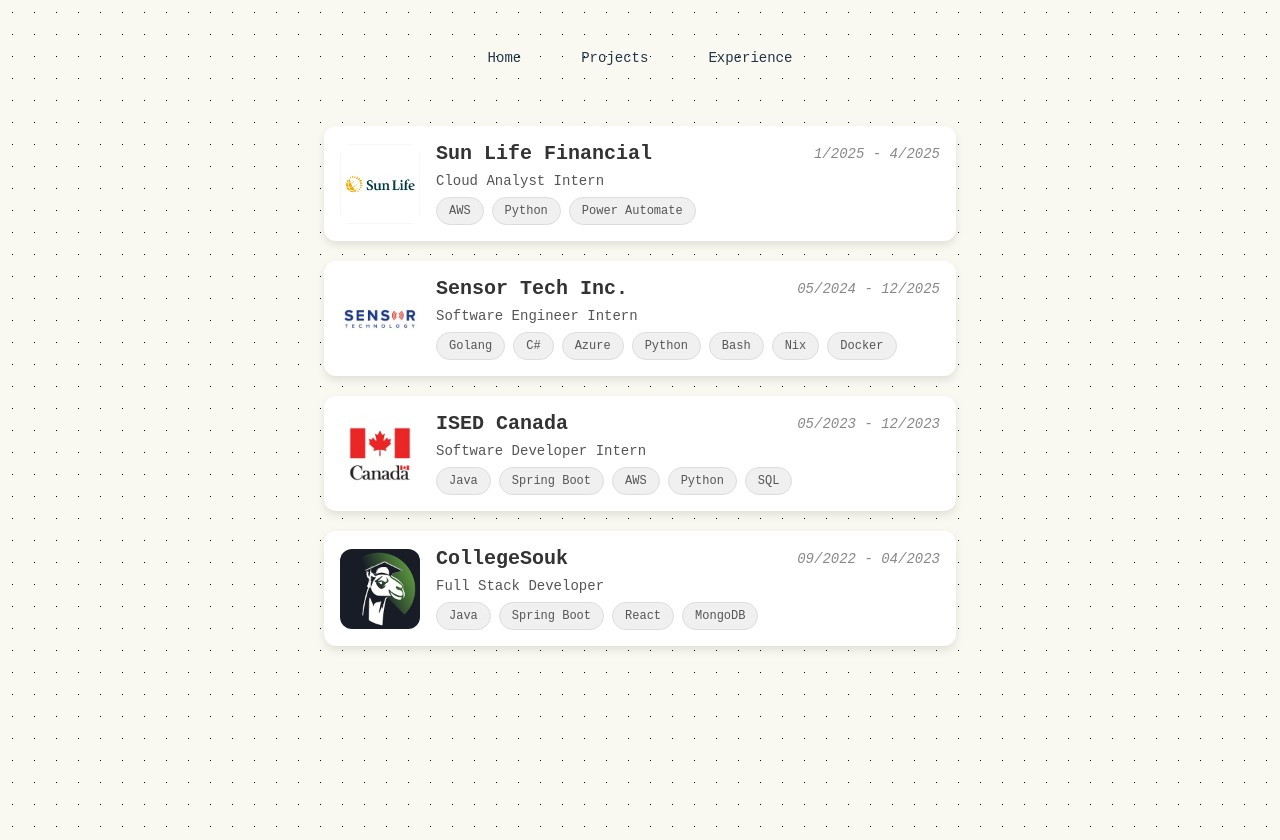
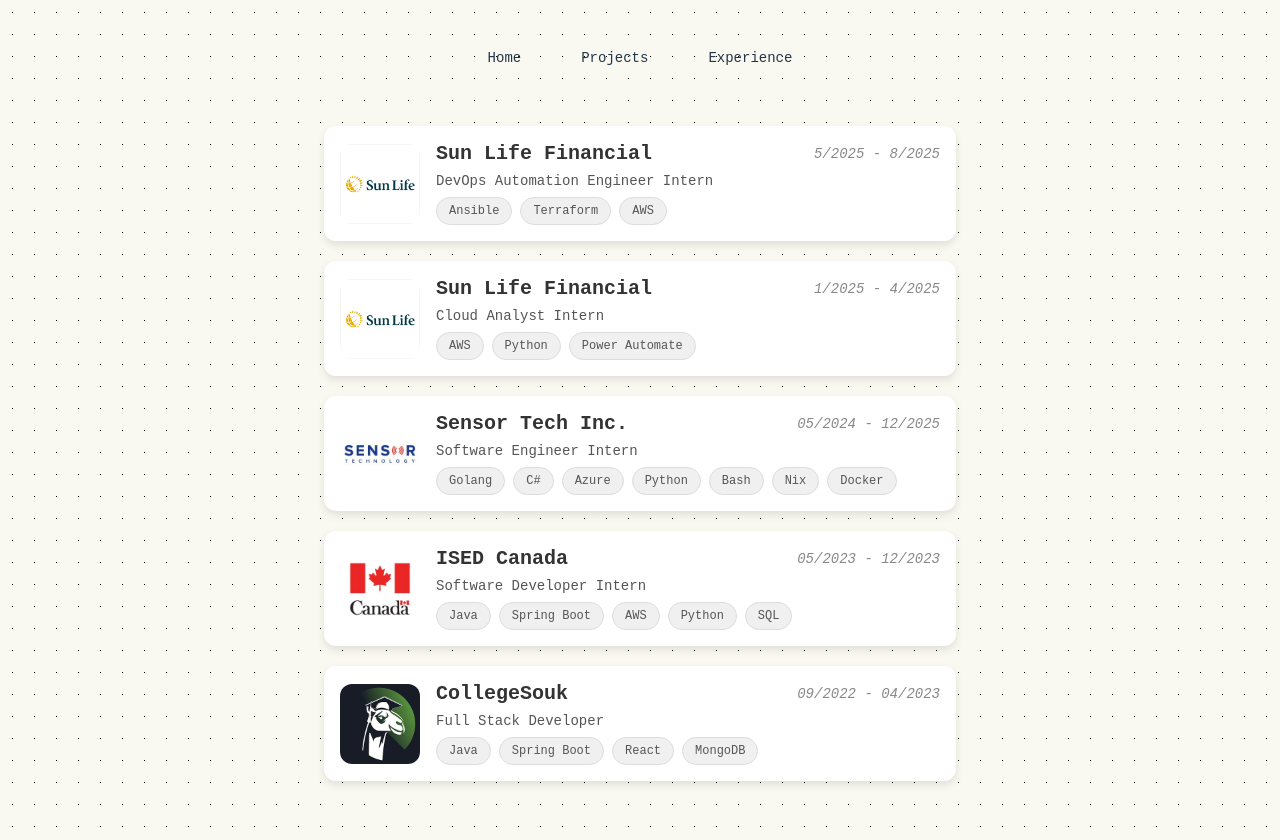
Before and after one commit to AryaanSheth/portfolio, a React (Vite) app: page /experience in a window 1280 px wide. Built offline with nearby package versions, Linux system fonts and the light colour scheme; a web font is replaced by a local one.

Commit message:
feat: add current experience

```diff
--- a/src/pages/Experiences.tsx
+++ b/src/pages/Experiences.tsx
@@ -31,6 +31,13 @@
       desc: "Cloud Analyst Intern",
       tags: ["AWS", "Python", "Power Automate"],
       dateRange: "1/2025 - 4/2025",
+    },
+    {
+      name: "Sun Life Financial",
+      image: "/images/sl.jpg",
+      desc: "DevOps Automation Engineer Intern",
+      tags: ["Ansible", "Terraform", "AWS"],
+      dateRange: "5/2025 - 8/2025",
     },
   ];
 
```
